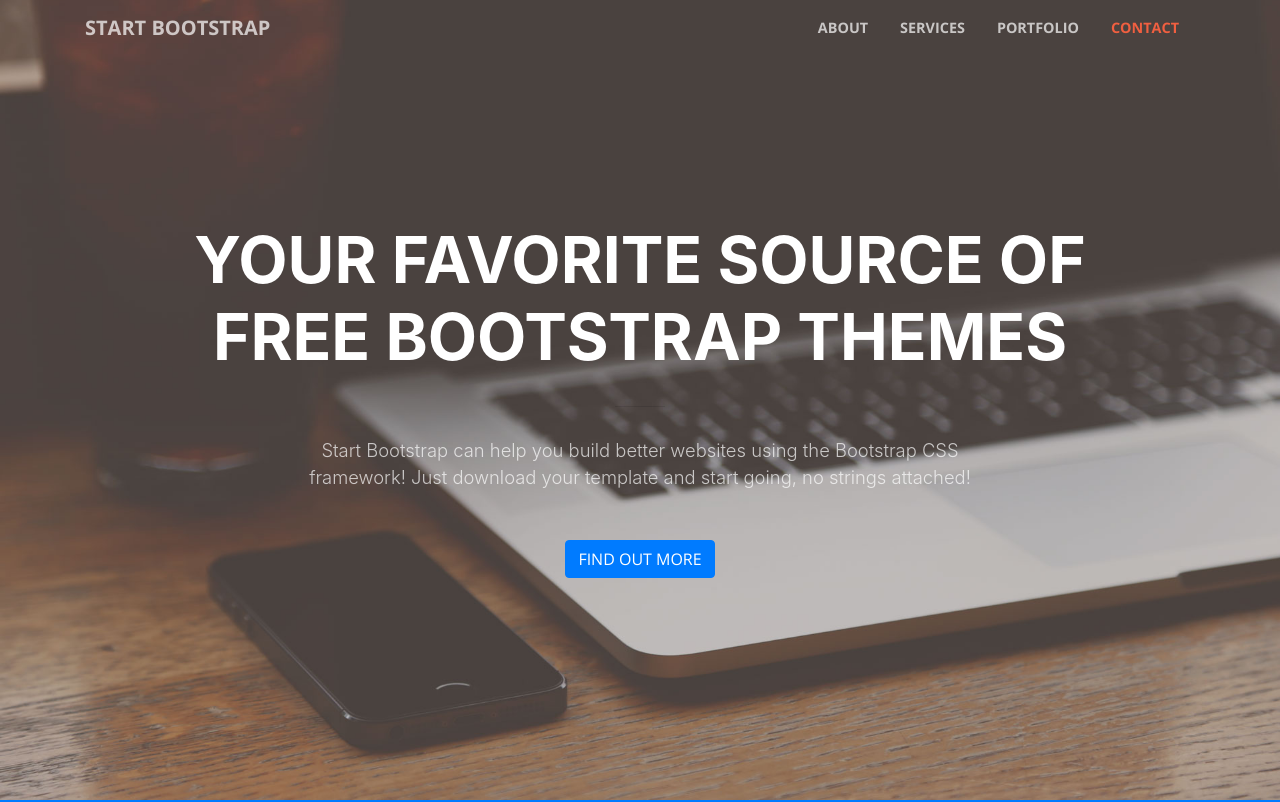
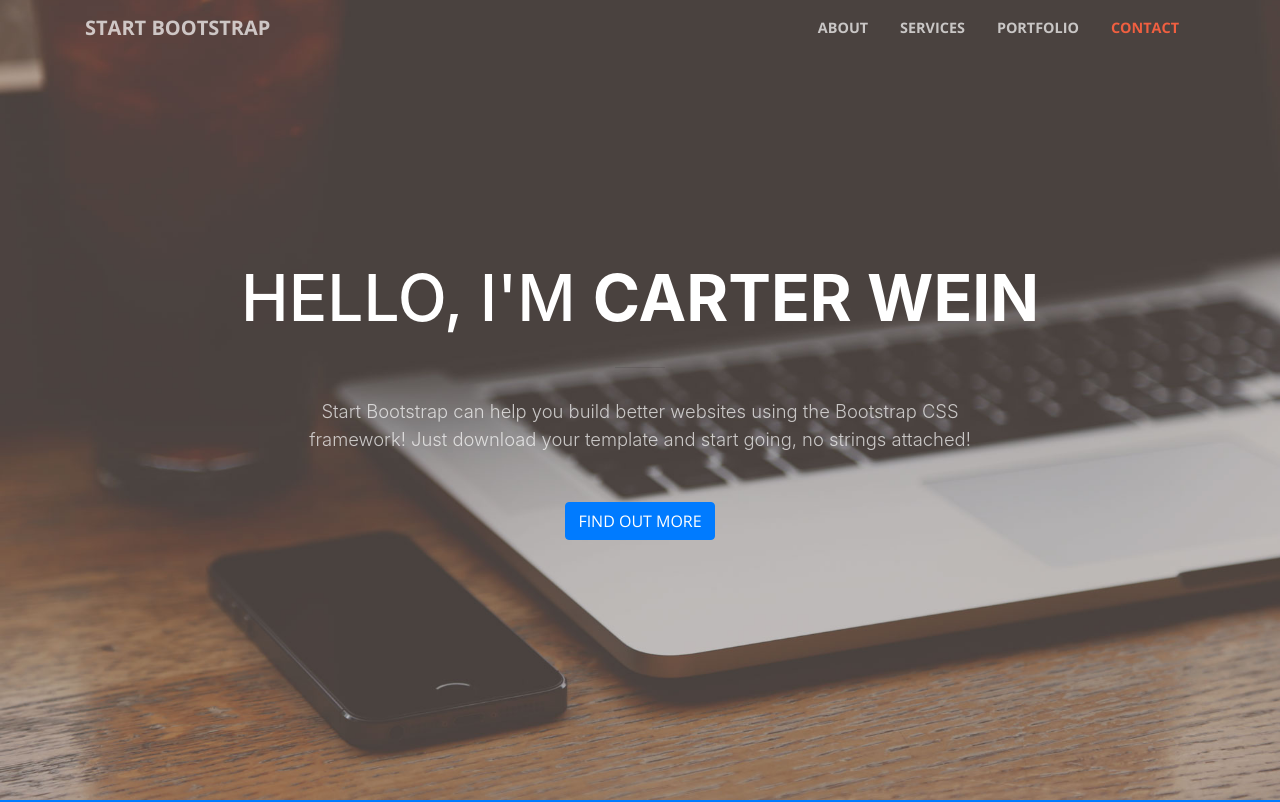
Before and after one commit to cdw66/cdw66.github.io, a website with bundled scripts: page index.html in a window 1280 px wide. Shown: the top 802 px of the page. Built offline with nearby package versions, Linux system fonts and the light colour scheme.

Commit message:
Testing Changes

```diff
--- a/index.html
+++ b/index.html
@@ -59,7 +59,7 @@
         <div class="row">
           <div class="col-lg-10 mx-auto">
             <h1 class="text-uppercase">
-              <strong>Your Favorite Source of Free Bootstrap Themes</strong>
+              Hello, I'm <strong>Carter Wein</strong>
             </h1>
             <hr>
           </div>
```
